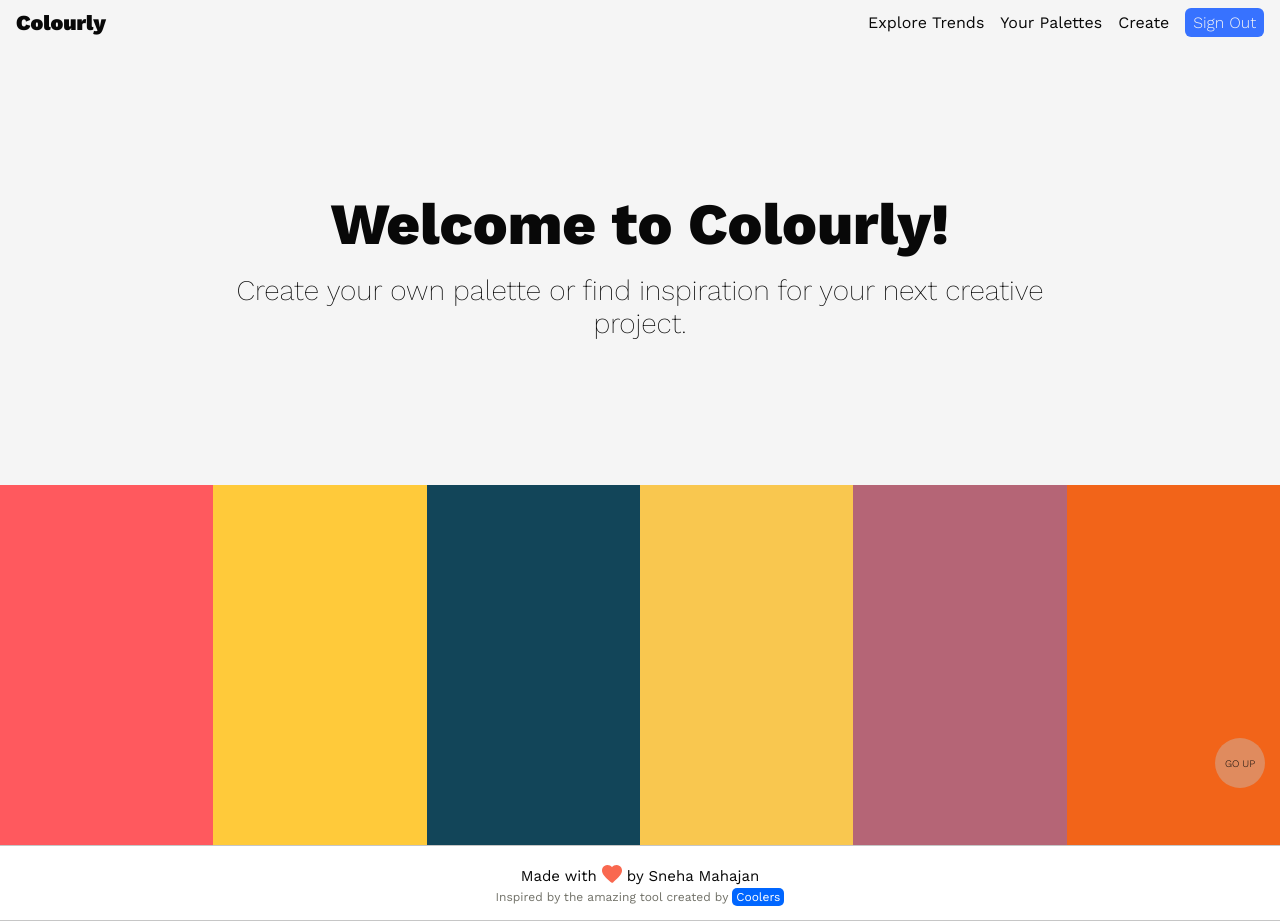
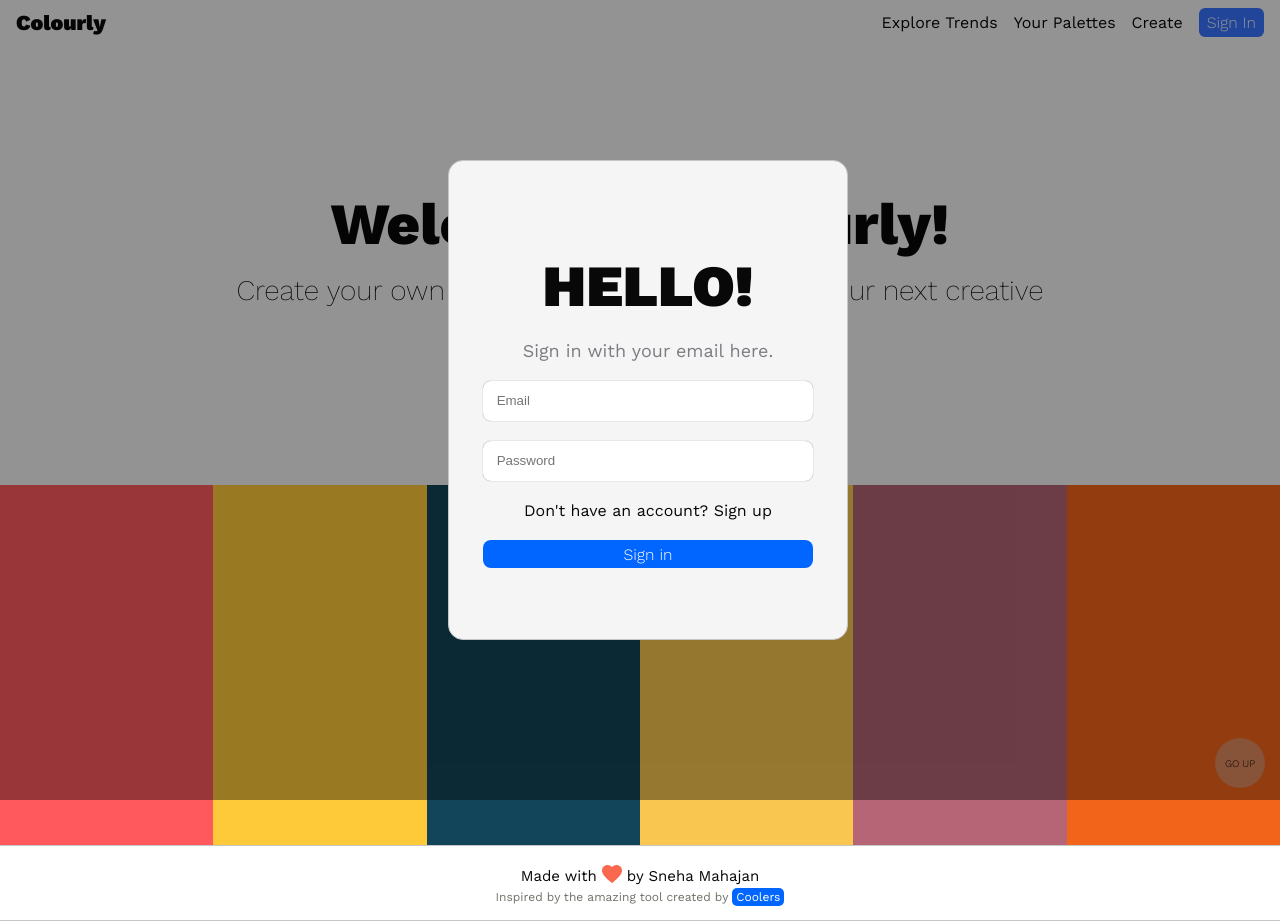
Before and after one commit to sneham-boop/colourly, a Next.js app: page / in a window 1280 px wide. Both pictures are taken after a click on the button "Sign In". Built offline with nearby package versions, Linux system fonts and the light colour scheme.

Commit message:
Add login screen.

```diff
--- a/src/components/Button/index.js
+++ b/src/components/Button/index.js
@@ -2,12 +2,12 @@ import React from "react";
 import styles from "./Button.module.scss";
 
 function Button(props) {
-  const { btnText, onClick, custom, icon } = props;
+  const { btnText, onClick, custom, icon, type } = props;
   return (
     <>
       <button
         className={`${styles["button-default"]} ${styles[custom]}`}
-        type="button"
+        type={type ? type : "button"}
         onClick={onClick}
       >
         <span>{btnText}</span>
--- a/src/components/Header/Header.module.scss
+++ b/src/components/Header/Header.module.scss
@@ -29,3 +29,86 @@
     gap: 1em;
   }
 }
+
+
+.opaque {
+  position: fixed;
+  top: 0px;
+  left: 0px;
+  width: 100vw;
+  height: 100vh;
+  z-index: 1000;
+  // display: none;
+  background-color: rgb(0,0,0); /* Fallback color */
+  background-color: rgba(0,0,0,0.4); /* Black w/ opacity */
+}
+* html .opaque {
+  position: absolute;
+}
+
+.sign-in-form {
+  // font-family: "Ubuntu", sans-serif;
+  position: absolute;
+  top: 20%;
+  left: 35%;
+  opacity: 1;
+}
+
+.form-container {
+  display: flex;
+  flex-direction: column;
+  align-items: center;
+  justify-content: center;
+  gap: 20px;
+  width: 25rem;
+  height: 30rem;
+  border: 1px solid rgb(198, 198, 198);
+  border-radius: 15px;
+  padding: 1em;
+  background-color: $white;
+}
+
+.form-container h1 {
+  font-weight: $extra-bold;
+  font-size: $font-size-h2;
+
+}
+
+.form-container label {
+  margin-right: 1em;
+}
+
+.form-container button {
+  background-color: #0066ff;
+  color: white;
+  border-radius: 8px;
+  width: 90%;
+}
+
+.form-container button:hover {
+  background-color: #0055ff;
+  color: white;
+}
+
+.form-container p {
+  text-align: center;
+}
+
+.form-container > h1 + p {
+color: #7d7c83;
+font-size: 18px;
+}
+
+.form-container input {
+  width: 90%;
+  height: 3em;
+  box-shadow: 0 0 1px rgb(110, 110, 110);
+  border: 0px;
+  border-radius: 8px;
+  padding-left: 1em;
+}
+
+.form-container input:focus {
+  outline: none;
+  border: 1px solid #0066ff;
+}
--- a/src/components/Header/Login.jsx
+++ b/src/components/Header/Login.jsx
@@ -1,11 +1,19 @@
+import Button from "../Button";
 import styles from "./Header.module.scss";
 
-function Login() {
-  // console.log(styles);
+function Login({ login, setShowLogin }) {
+  const loginUser = () => {
+    login();
+    setShowLogin(false);
+  };
   return (
-    <div className="opaque">
-      <div className="sign-in-form">
-        <form action="/login" method="POST" className="form-container">
+    <div className={styles.opaque}>
+      <div className={styles["sign-in-form"]}>
+        <form
+          action="/api/login"
+          method="POST"
+          className={styles["form-container"]}
+        >
           <i className="fa-solid fa-xmark fa-xl"></i>
           <h1>HELLO!</h1>
           <p>Sign in with your email here.</p>
@@ -16,15 +24,13 @@ function Login() {
             name="password"
             required
           />
-          <p className="register-link-text">
+          <p className={styles["register-link-text"]}>
             Don't have an account?{" "}
-            <a className="sign-up-link" href="#">
+            <a className={styles["sign-up-link"]} href="#">
               Sign up
             </a>
           </p>
-          <button type="submit" className="btn">
-            Sign in
-          </button>
+          <Button btnText="Sign in" custom="sign-in" onClick={loginUser} />
         </form>
       </div>
     </div>
--- a/src/components/Header/index.js
+++ b/src/components/Header/index.js
@@ -5,17 +5,26 @@ import styles from "./Header.module.scss";
 import useUser from "../../hooks/useUser";
 import { useState, useEffect } from "react";
 import useLocalStorage from "@component/hooks/useLocalStorage";
+import Login from "./Login";
 
 export default function Header({ user, login, logout }) {
+  const [showLogin, setShowLogin] = useState(false);
   const loginLogout = () => {
     if (!user) {
-      return <Button btnText={"Sign In"} custom="sign-in" onClick={login} />;
+      return (
+        <Button
+          btnText={"Sign In"}
+          custom="sign-in"
+          onClick={() => setShowLogin(true)}
+        />
+      );
     } else {
       return <Button btnText={"Sign Out"} custom="sign-in" onClick={logout} />;
     }
   };
 
   return (
+    <>
       <nav id="navbar" className={styles.nav}>
         <Link href="/">
           <Logo />
@@ -26,11 +35,10 @@ export default function Header({ user, login, logout }) {
           {/* <Link href="/saved">Saved Palettes</Link> */}
           <Link href="/created">Your Palettes</Link>
           <Link href="/create">Create</Link>
-        {/* <Link href="/sign-in"> */}
-        {/* <Button btnText={"Sign In"} custom="sign-in" onClick={login}/> */}
           {loginLogout()}
-        {/* </Link> */}
         </div>
+        {showLogin && <Login login={login} setShowLogin={setShowLogin} />}
       </nav>
+    </>
   );
 }
```
Lines whose indentation alone changed are shown as unchanged.
